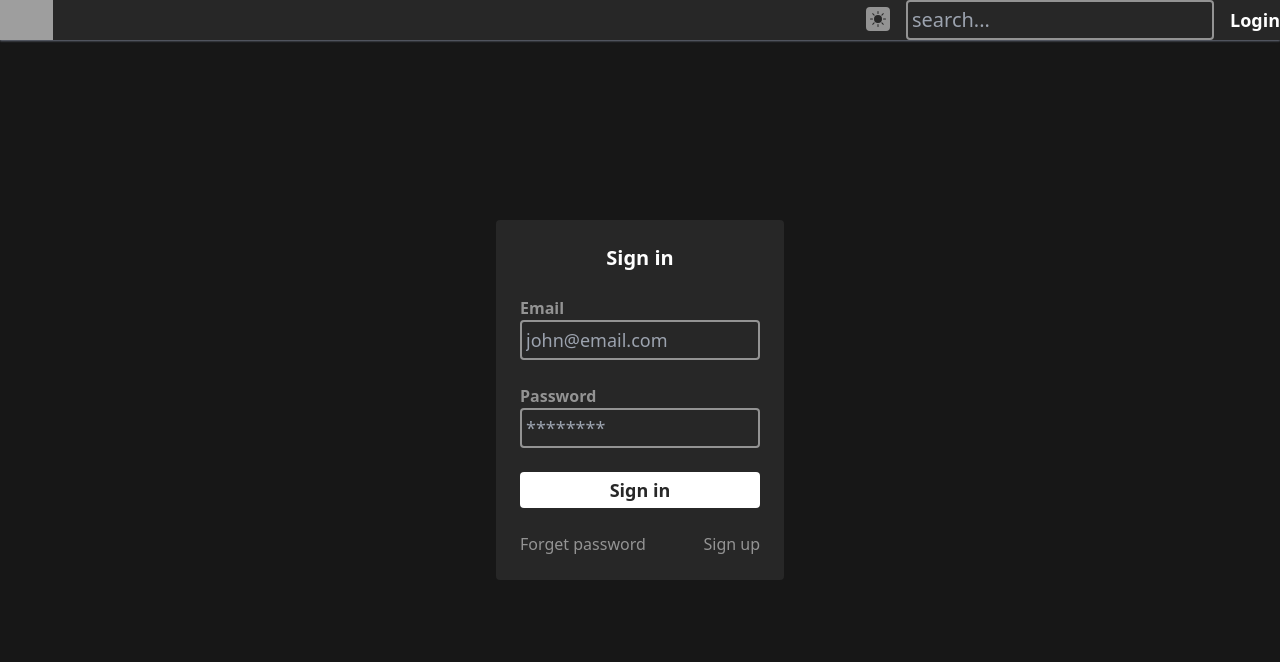
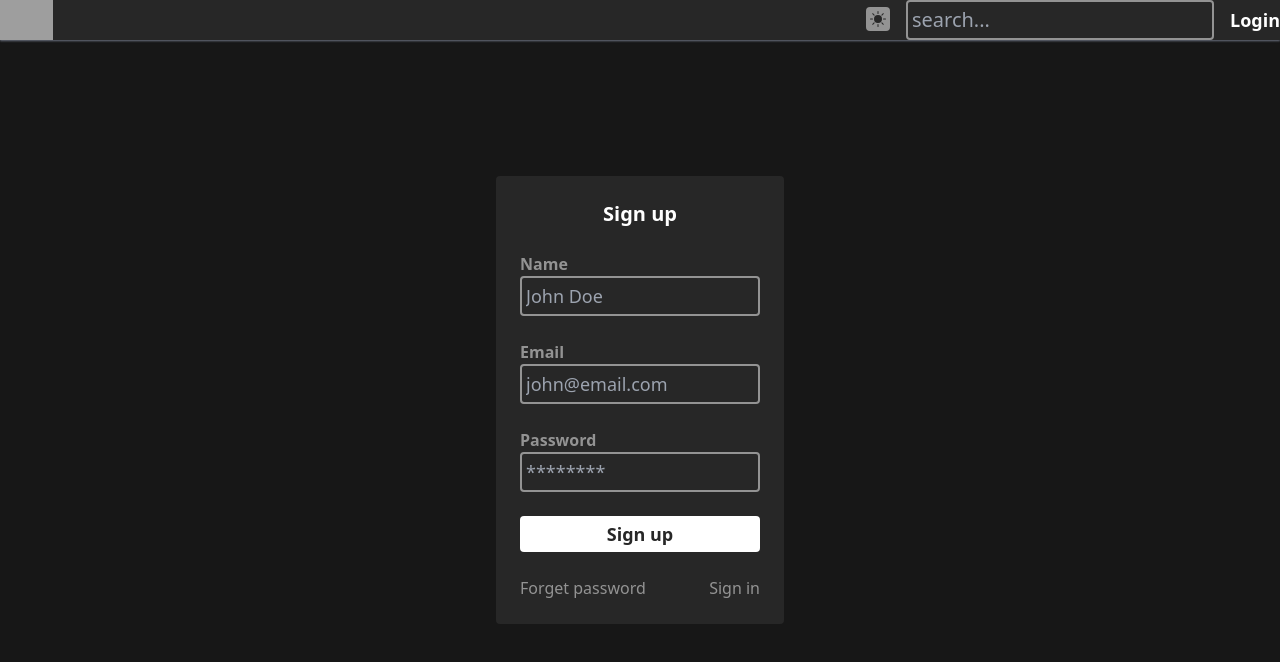
Before and after one commit to alixcaroline/movie-review-app-frontend, a React (Create React App) app: page /auth/signup in a window 1280 px wide. Shown: the top 662 px of the page. Built offline with nearby package versions, Linux system fonts and the light colour scheme; grey boxes are pictures that could not be loaded.

Commit message:
create sign up form

```diff
--- a/src/App.js
+++ b/src/App.js
@@ -1,12 +1,13 @@
 import React from 'react';
 import Navbar from './components/user/Navbar';
 import Signin from './components/user/auth/Signin';
+import Signup from './components/user/auth/Signup';
 
 const App = () => {
 	return (
 		<>
 			<Navbar />
-			<Signin />
+			<Signup />
 		</>
 	);
 };
--- /dev/null
+++ b/src/components/user/auth/Signup.jsx
@@ -0,0 +1,35 @@
+import React from 'react';
+import Container from '../../Container';
+import FormInput from '../../form/FormInput';
+import Submit from '../../form/Submit';
+import Title from '../../form/Title';
+
+const Signup = () => {
+	return (
+		<div className='fixed inset-0 bg-primary -z-10 flex justify-center items-center'>
+			<Container>
+				<form action='' className='bg-secondary rounded p-6 w-72 space-y-6'>
+					<Title>Sign up</Title>
+					<FormInput name='name' placeholder='John Doe' label='Name' />
+					<FormInput name='email' placeholder='john@email.com' label='Email' />
+					<FormInput name='password' placeholder='********' label='Password' />
+					<Submit value='Sign up' />
+					<div className='flex justify-between'>
+						<a
+							className='text-dark-subtle hover:text-white transition'
+							href='#'>
+							Forget password
+						</a>
+						<a
+							className='text-dark-subtle hover:text-white transition'
+							href='#'>
+							Sign in
+						</a>
+					</div>
+				</form>
+			</Container>
+		</div>
+	);
+};
+
+export default Signup;
```
